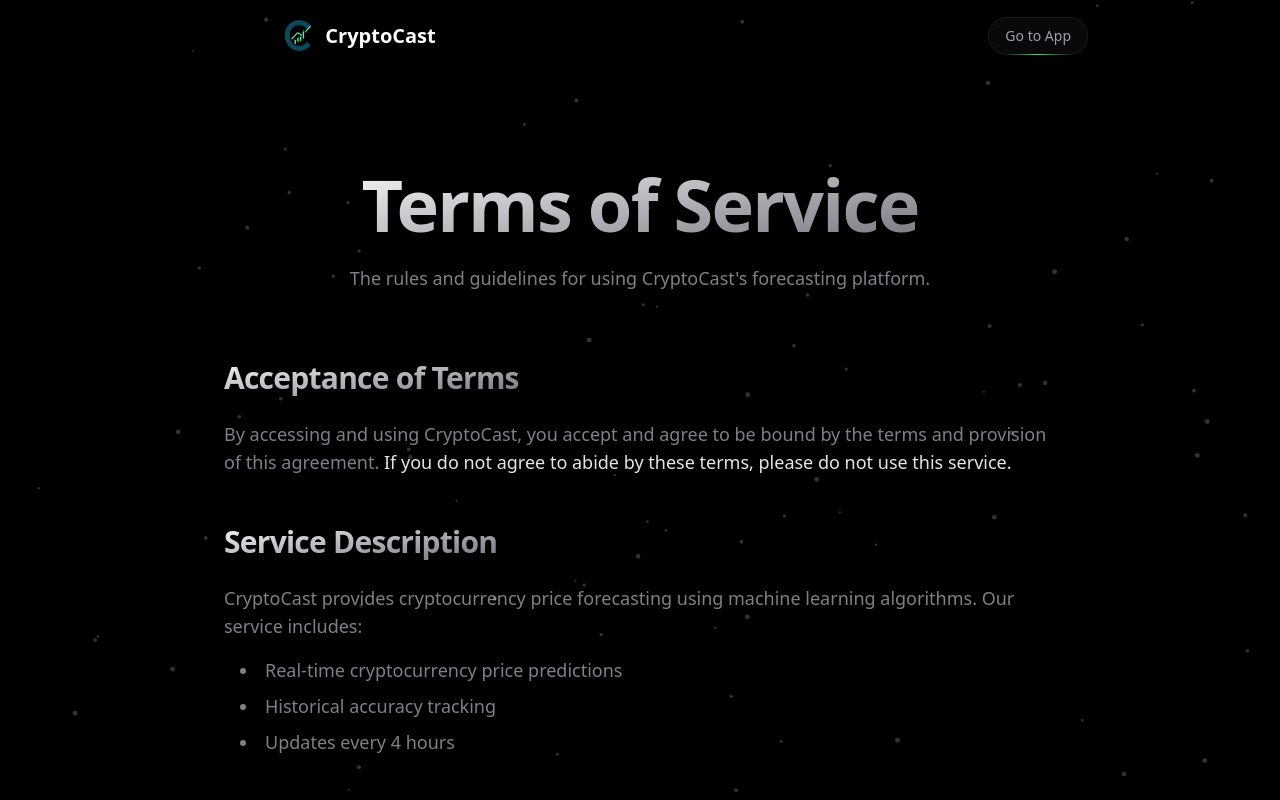
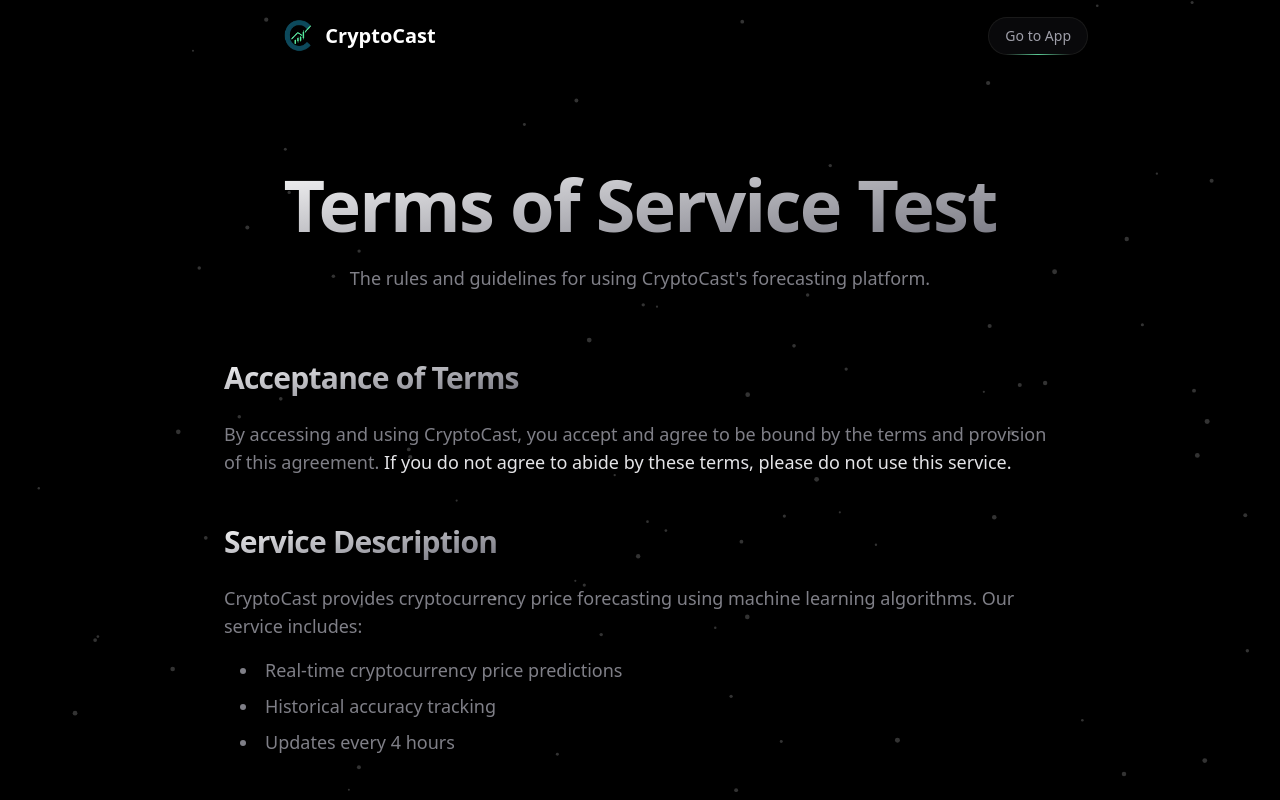
Before and after one commit to Akhilan-J/CryptoCast, a React (Vite) app in the folder Frontend/: page /Terms in a window 1280 px wide. Shown: the top 800 px of the page. Built offline with nearby package versions, Linux system fonts and the light colour scheme.

Commit message:
Update Terms.tsx

```diff
--- a/Frontend/src/Pages/Terms.tsx
+++ b/Frontend/src/Pages/Terms.tsx
@@ -19,7 +19,7 @@
               <div className="text-center ">
                 <h1 className="text-4xl font-bold tracking-tight md:text-6xl lg:text-7xl">
                   <span className="bg-gradient-to-br from-white to-zinc-500 bg-clip-text text-transparent">
-                    Terms of Service
+                    Terms of Service Test
                   </span>
                 </h1>
                 <p className="mt-6 text-lg text-zinc-400/80 max-w-2xl mx-auto">
```
